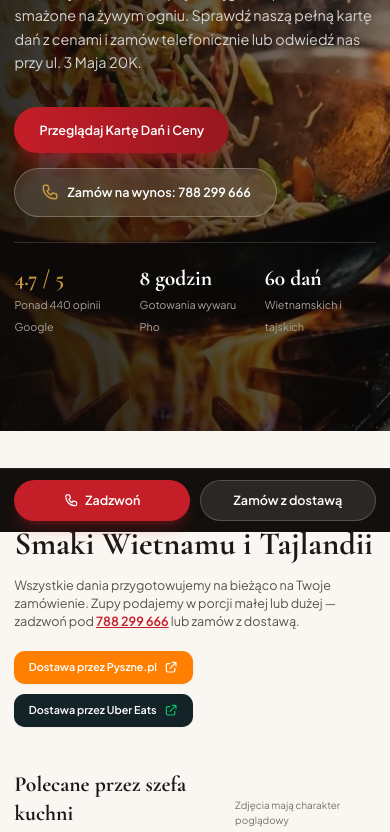
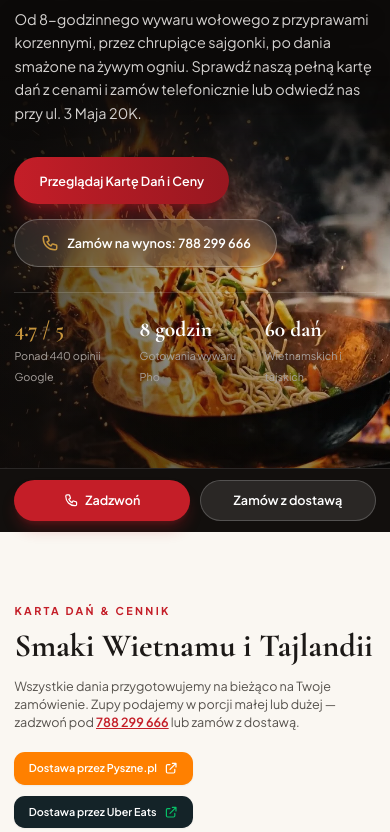
Before and after one commit to FabianAdrianW/pho_viet, a plain HTML site: page index.html in a window 390 px wide. Shown: the part 312-1144 px from the top of the page. Drawn offline with nearby package versions, Linux system fonts and the light colour scheme.

Commit message:
Hero mobile: wok w naturalnych proporcjach, ogień bliżej lewej, ciemny kadr pod napisami, miękkie wtopienie
Co-Authored-By: Claude Sonnet 5.5 <noreply@anthropic.com>
Claude-Session: https://claude.ai/code/session_013GF9ijUngtibC5MVm7jaed

```diff
--- a/index.html
+++ b/index.html
@@ -120,7 +120,15 @@
             border-color: rgba(196, 30, 40, 0.28);
         }
 
-        /* Płynne animacje wejścia i parallax */
+        /* Hero */
+        @media (max-width: 1023.98px) {
+            .hero-photo { height: 117vw; -webkit-mask-image: linear-gradient(to bottom, transparent 0, rgba(0,0,0,.6) 22%, #000 42%); mask-image: linear-gradient(to bottom, transparent 0, rgba(0,0,0,.6) 22%, #000 42%); }
+            .hero-photo-img { left: -71vw; }
+            .hero-top-fade { background: linear-gradient(to top, rgba(12,10,9,.5) 0%, rgba(12,10,9,0) 28%); }
+        }
+        #top h1, #top p { text-shadow: 0 2px 18px rgba(0,0,0,.65); }
+
+        /* Płynne animacje wejścia */
         .scroll-reveal {
             opacity: 0;
             transform: translateY(24px);
@@ -343,19 +351,22 @@
     <main id="page-home">
 
         <!-- ================= HERO SECTION (OGNISTY WOK W PEŁNYM ŻARZE I PASJI) ================= -->
-        <section id="top" class="relative min-h-[88vh] flex items-center pt-28 pb-20 px-4 sm:px-8 bg-[#0C0A09] text-cream overflow-hidden">
-            <!-- Tło: ognisty wok, nieruchomy, z lekkim wtopieniem pod napisy (na telefonie delikatniejszym, żeby było widać ogień) -->
+        <section id="top" class="relative min-h-[100svh] lg:min-h-[88vh] flex items-center pt-28 pb-20 px-4 sm:px-8 bg-[#0C0A09] text-cream overflow-hidden">
+            <!-- Tło: ognisty wok, nieruchomy. Telefon: zdjęcie w naturalnych proporcjach, przesunięte tak, by ogień był bliżej lewej, a ciemna część kadru wypadała pod napisami (jak na desktopie) -->
             <div class="absolute inset-0 z-0 bg-[#0C0A09]">
+                <div class="hero-photo absolute inset-x-0 bottom-0 overflow-hidden lg:inset-y-0 lg:left-auto lg:right-0 lg:w-[78%] lg:!h-full">
                     <img
                         src="img/hero-wok.webp"
                         alt="Wok w płomieniach z makaronem i warzywami — Pho Viet Oława"
                         width="1376" height="768"
-                    class="absolute inset-y-0 right-0 h-full w-full lg:w-[78%] object-cover object-[70%_center]"
+                        class="hero-photo-img absolute top-0 h-full w-auto max-w-none lg:left-0 lg:w-full lg:object-cover lg:object-[70%_center]"
                         fetchpriority="high"
                     >
-                <div class="absolute inset-0 bg-gradient-to-r from-[#0C0A09]/80 via-[#0C0A09]/50 lg:via-[#0C0A09]/40 to-[#0C0A09]/10 lg:to-transparent"></div>
+                </div>
+                <div class="absolute inset-0 bg-gradient-to-r from-[#0C0A09]/80 via-[#0C0A09]/35 to-transparent lg:via-[#0C0A09]/40"></div>
                 <div class="hidden lg:block absolute inset-y-0 left-0 w-[40%] bg-gradient-to-r from-[#0C0A09] to-transparent"></div>
-                <div class="absolute inset-0 bg-gradient-to-t from-[#0C0A09]/55 via-[#0C0A09]/25 lg:via-transparent to-[#0C0A09]/75 lg:to-[#0C0A09]/60"></div>
+                <div class="hero-top-fade absolute inset-0 lg:hidden"></div>
+                <div class="hidden lg:block absolute inset-0 bg-gradient-to-t from-[#0C0A09] via-transparent to-[#0C0A09]/60"></div>
                 <div class="hidden lg:block absolute inset-0 shadow-[inset_0_0_140px_40px_#0C0A09] pointer-events-none"></div>
             </div>
 
```
Lines whose indentation alone changed are shown as unchanged.
